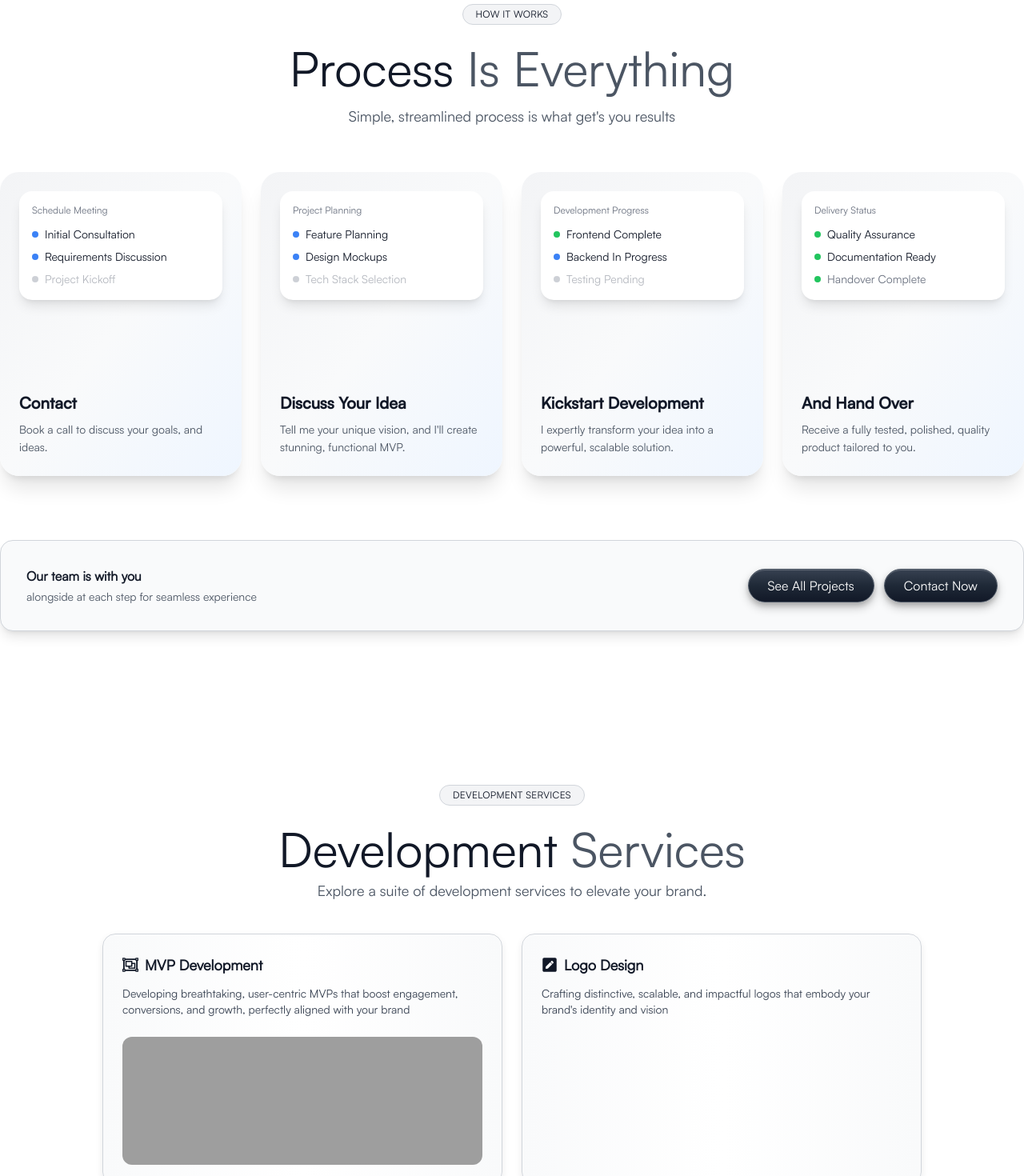
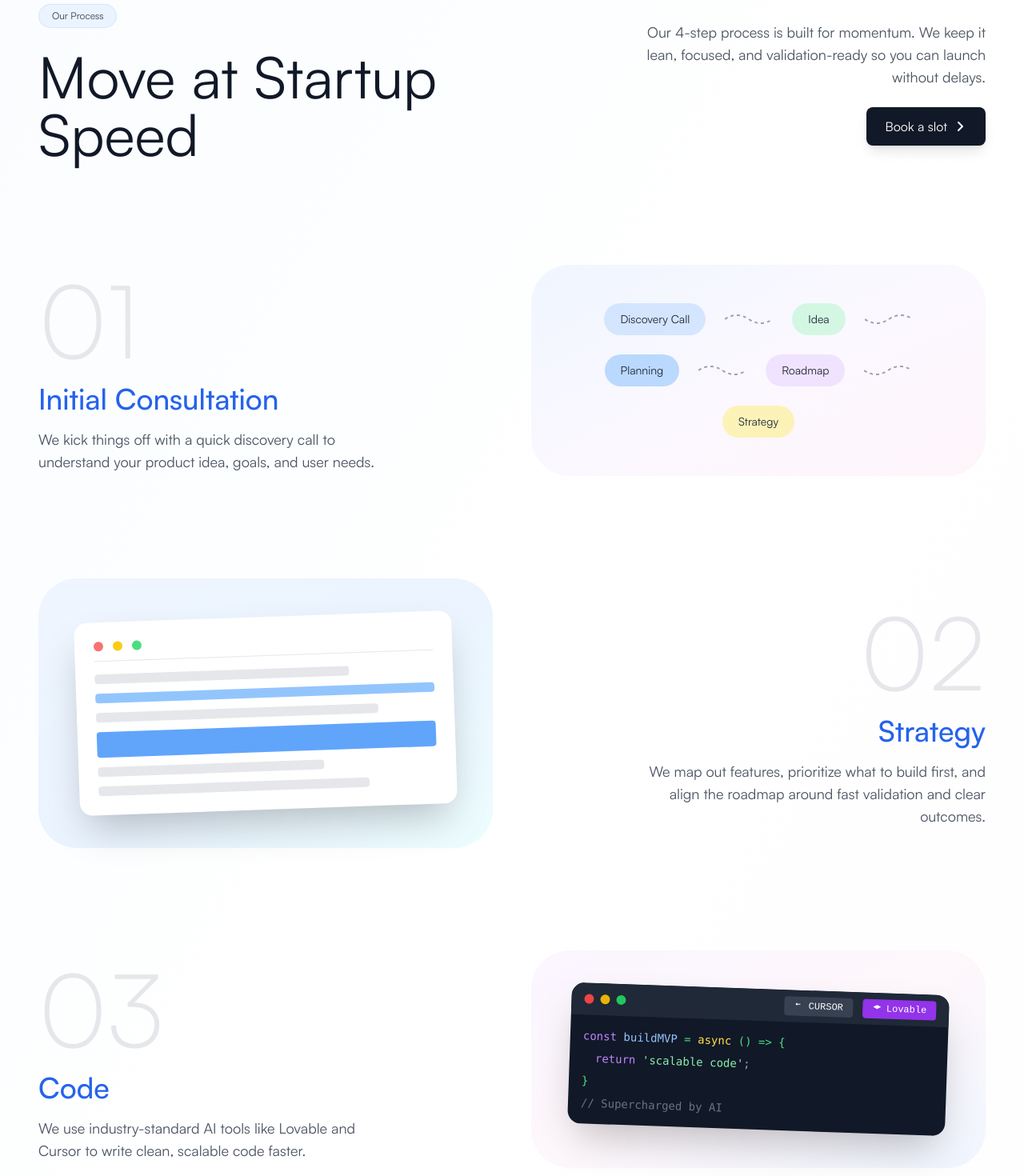
Before and after one commit to collabanubhav-pixel/mvpstudio, a Next.js app: page / in a window 1280 px wide. Shown: the part 1660-3130 px from the top of the page at 80% size. Built offline with nearby package versions, Linux system fonts and the light colour scheme; grey boxes are pictures that could not be loaded; what tailwindcss-intersect, tailwindcss-motion would draw is missing.

Commit message:
Updated ProcessSection.tsx

```diff
--- a/components/marketing/ProcessSection.tsx
+++ b/components/marketing/ProcessSection.tsx
@@ -1,157 +1,215 @@
-import Link from "next/link";
+"use client";
 
-const steps = [
-  {
-    title: 'Contact',
-    description: 'Book a call to discuss your goals, and ideas.',
-    mockup: (
-      <div className="w-full bg-white rounded-2xl p-4 shadow-lg">
-        <div className="text-xs text-gray-500 mb-3 font-medium" style={{ fontFamily: 'Satoshi-Regular, sans-serif' }}>Schedule Meeting</div>
-        <div className="space-y-2">
-          <div className="flex items-center gap-2">
-            <div className="w-2 h-2 rounded-full bg-blue-500"></div>
-            <div className="text-sm text-gray-900 font-medium" style={{ fontFamily: 'Satoshi-Regular, sans-serif' }}>Initial Consultation</div>
+export default function ProcessSection() {
+  return (
+    <section className="w-full py-24 px-6 md:px-12 bg-gradient-to-br from-blue-50/30 via-white to-purple-50/20">
+      <div className="w-full max-w-7xl mx-auto">
+        {/* Header Section */}
+        <div className="flex flex-col lg:flex-row items-start lg:items-center justify-between gap-8 mb-32">
+          <div className="flex-1">
+            <span className="inline-block mb-6 px-4 py-1.5 rounded-full bg-blue-100/50 border border-blue-200/50 text-xs text-gray-700 font-medium" style={{ fontFamily: 'Satoshi-Regular, sans-serif' }}>
+              Our Process
+            </span>
+            <h2 className="text-gray-900 text-5xl md:text-6xl lg:text-7xl font-normal leading-tight" style={{ fontFamily: 'Satoshi-Regular, sans-serif' }}>
+              Move at Startup<br />Speed
+            </h2>
           </div>
-          <div className="flex items-center gap-2">
-            <div className="w-2 h-2 rounded-full bg-blue-500"></div>
-            <div className="text-sm text-gray-900 font-medium" style={{ fontFamily: 'Satoshi-Regular, sans-serif' }}>Requirements Discussion</div>
+          <div className="flex-1 flex flex-col items-end gap-6">
+            <p className="text-gray-600 text-base md:text-lg text-right max-w-md leading-relaxed" style={{ fontFamily: 'Satoshi-Regular, sans-serif' }}>
+              Our 4-step process is built for momentum. We keep it lean, focused, and validation-ready so you can launch without delays.
+            </p>
+            <a
+              href="https://cal.com/mvpstudio.in/30min"
+              target="_blank"
+              rel="noopener noreferrer"
+              className="flex items-center gap-2 px-6 py-3 rounded-lg bg-gray-900 text-white font-medium text-base hover:bg-gray-800 transition-all duration-300 shadow-lg hover:shadow-xl"
+              style={{ fontFamily: 'Satoshi-Regular, sans-serif' }}
+            >
+              Book a slot
+              <svg width="16" height="16" viewBox="0 0 16 16" fill="none" xmlns="http://www.w3.org/2000/svg">
+                <path d="M6 3L11 8L6 13" stroke="currentColor" strokeWidth="2" strokeLinecap="round" strokeLinejoin="round"/>
+              </svg>
+            </a>
           </div>
-          <div className="flex items-center gap-2 opacity-50">
-            <div className="w-2 h-2 rounded-full bg-gray-400"></div>
-            <div className="text-sm text-gray-500" style={{ fontFamily: 'Satoshi-Regular, sans-serif' }}>Project Kickoff</div>
+        </div>
+
+        {/* Step 01 - Initial Consultation */}
+        <div className="flex flex-col lg:flex-row items-center gap-12 mb-32">
+          <div className="flex-1">
+            <div className="text-8xl md:text-9xl font-light text-gray-200 mb-4" style={{ fontFamily: 'Satoshi-Light, sans-serif' }}>01</div>
+            <h3 className="text-blue-600 text-3xl md:text-4xl font-medium mb-4" style={{ fontFamily: 'Satoshi-Medium, sans-serif' }}>
+              Initial Consultation
+            </h3>
+            <p className="text-gray-600 text-base md:text-lg leading-relaxed max-w-md" style={{ fontFamily: 'Satoshi-Regular, sans-serif' }}>
+              We kick things off with a quick discovery call to understand your product idea, goals, and user needs.
+            </p>
+          </div>
+          <div className="flex-1 w-full">
+            <div className="relative bg-gradient-to-br from-blue-100/40 via-purple-100/30 to-pink-100/40 rounded-[3rem] p-8 md:p-12">
+              <div className="flex flex-wrap items-center justify-center gap-4 md:gap-6">
+                <div className="px-5 py-2.5 rounded-full bg-blue-200/60 text-gray-800 text-sm font-medium" style={{ fontFamily: 'Satoshi-Regular, sans-serif' }}>
+                  Discovery Call
+                </div>
+                <svg width="60" height="40" viewBox="0 0 60 40" fill="none" className="hidden md:block">
+                  <path d="M 0 20 Q 15 10, 30 20 T 60 20" stroke="#9ca3af" strokeWidth="2" fill="none" strokeDasharray="4 4"/>
+                </svg>
+                <div className="px-5 py-2.5 rounded-full bg-green-200/60 text-gray-800 text-sm font-medium" style={{ fontFamily: 'Satoshi-Regular, sans-serif' }}>
+                  Idea
+                </div>
+                <svg width="60" height="40" viewBox="0 0 60 40" fill="none" className="hidden md:block">
+                  <path d="M 0 20 Q 15 30, 30 20 T 60 20" stroke="#9ca3af" strokeWidth="2" fill="none" strokeDasharray="4 4"/>
+                </svg>
+                <div className="px-5 py-2.5 rounded-full bg-blue-300/60 text-gray-800 text-sm font-medium" style={{ fontFamily: 'Satoshi-Regular, sans-serif' }}>
+                  Planning
+                </div>
+                <svg width="60" height="40" viewBox="0 0 60 40" fill="none" className="hidden md:block">
+                  <path d="M 0 20 Q 15 10, 30 20 T 60 20" stroke="#9ca3af" strokeWidth="2" fill="none" strokeDasharray="4 4"/>
+                </svg>
+                <div className="px-5 py-2.5 rounded-full bg-purple-200/60 text-gray-800 text-sm font-medium" style={{ fontFamily: 'Satoshi-Regular, sans-serif' }}>
+                  Roadmap
+                </div>
+                <svg width="60" height="40" viewBox="0 0 60 40" fill="none" className="hidden md:block">
+                  <path d="M 0 20 Q 15 30, 30 20 T 60 20" stroke="#9ca3af" strokeWidth="2" fill="none" strokeDasharray="4 4"/>
+                </svg>
+                <div className="px-5 py-2.5 rounded-full bg-yellow-200/60 text-gray-800 text-sm font-medium" style={{ fontFamily: 'Satoshi-Regular, sans-serif' }}>
+                  Strategy
                 </div>
               </div>
             </div>
-    ),
-  },
-  {
-    title: 'Discuss Your Idea',
-    description: "Tell me your unique vision, and I'll create stunning, functional MVP.",
-    mockup: (
-      <div className="w-full bg-white rounded-2xl p-4 shadow-lg">
-        <div className="text-xs text-gray-500 mb-3 font-medium" style={{ fontFamily: 'Satoshi-Regular, sans-serif' }}>Project Planning</div>
-        <div className="space-y-2">
-          <div className="flex items-center gap-2">
-            <div className="w-2 h-2 rounded-full bg-blue-500"></div>
-            <div className="text-sm text-gray-900 font-medium" style={{ fontFamily: 'Satoshi-Regular, sans-serif' }}>Feature Planning</div>
           </div>
-          <div className="flex items-center gap-2">
-            <div className="w-2 h-2 rounded-full bg-blue-500"></div>
-            <div className="text-sm text-gray-900 font-medium" style={{ fontFamily: 'Satoshi-Regular, sans-serif' }}>Design Mockups</div>
         </div>
-          <div className="flex items-center gap-2 opacity-50">
-            <div className="w-2 h-2 rounded-full bg-gray-400"></div>
-            <div className="text-sm text-gray-500" style={{ fontFamily: 'Satoshi-Regular, sans-serif' }}>Tech Stack Selection</div>
+
+        {/* Step 02 - Strategy */}
+        <div className="flex flex-col lg:flex-row-reverse items-center gap-12 mb-32">
+          <div className="flex-1 text-left lg:text-right">
+            <div className="text-8xl md:text-9xl font-light text-gray-200 mb-4" style={{ fontFamily: 'Satoshi-Light, sans-serif' }}>02</div>
+            <h3 className="text-blue-600 text-3xl md:text-4xl font-medium mb-4" style={{ fontFamily: 'Satoshi-Medium, sans-serif' }}>
+              Strategy
+            </h3>
+            <p className="text-gray-600 text-base md:text-lg leading-relaxed max-w-md ml-auto" style={{ fontFamily: 'Satoshi-Regular, sans-serif' }}>
+              We map out features, prioritize what to build first, and align the roadmap around fast validation and clear outcomes.
+            </p>
+          </div>
+          <div className="flex-1 w-full">
+            <div className="relative bg-gradient-to-br from-blue-100/40 via-blue-200/30 to-cyan-100/40 rounded-[3rem] p-8 md:p-12 perspective-1000">
+              <div className="bg-white rounded-2xl shadow-2xl p-6 transform rotate-[-2deg] hover:rotate-0 transition-transform duration-300">
+                <div className="space-y-4">
+                  <div className="flex items-center gap-3 pb-3 border-b border-gray-200">
+                    <div className="w-3 h-3 rounded-full bg-red-400"></div>
+                    <div className="w-3 h-3 rounded-full bg-yellow-400"></div>
+                    <div className="w-3 h-3 rounded-full bg-green-400"></div>
+                  </div>
+                  <div className="space-y-3">
+                    <div className="h-3 bg-gray-200 rounded w-3/4"></div>
+                    <div className="h-3 bg-blue-300 rounded w-full"></div>
+                    <div className="h-3 bg-gray-200 rounded w-5/6"></div>
+                    <div className="h-8 bg-blue-400 rounded w-full mt-4"></div>
+                    <div className="h-3 bg-gray-200 rounded w-2/3"></div>
+                    <div className="h-3 bg-gray-200 rounded w-4/5"></div>
                   </div>
                 </div>
               </div>
-    ),
-  },
-  {
-    title: 'Kickstart Development',
-    description: 'I expertly transform your idea into a powerful, scalable solution.',
-    mockup: (
-      <div className="w-full bg-white rounded-2xl p-4 shadow-lg">
-        <div className="text-xs text-gray-500 mb-3 font-medium" style={{ fontFamily: 'Satoshi-Regular, sans-serif' }}>Development Progress</div>
-        <div className="space-y-2">
-          <div className="flex items-center gap-2">
-            <div className="w-2 h-2 rounded-full bg-green-500"></div>
-            <div className="text-sm text-gray-900 font-medium" style={{ fontFamily: 'Satoshi-Regular, sans-serif' }}>Frontend Complete</div>
-          </div>
-          <div className="flex items-center gap-2">
-            <div className="w-2 h-2 rounded-full bg-blue-500"></div>
-            <div className="text-sm text-gray-900 font-medium" style={{ fontFamily: 'Satoshi-Regular, sans-serif' }}>Backend In Progress</div>
-          </div>
-          <div className="flex items-center gap-2 opacity-50">
-            <div className="w-2 h-2 rounded-full bg-gray-400"></div>
-            <div className="text-sm text-gray-500" style={{ fontFamily: 'Satoshi-Regular, sans-serif' }}>Testing Pending</div>
             </div>
           </div>
         </div>
-    ),
-  },
-  {
-    title: 'And Hand Over',
-    description: 'Receive a fully tested, polished, quality product tailored to you.',
-    mockup: (
-      <div className="w-full bg-white rounded-2xl p-4 shadow-lg">
-        <div className="text-xs text-gray-500 mb-3 font-medium" style={{ fontFamily: 'Satoshi-Regular, sans-serif' }}>Delivery Status</div>
-        <div className="space-y-2">
+
+        {/* Step 03 - Code */}
+        <div className="flex flex-col lg:flex-row items-center gap-12 mb-32">
+          <div className="flex-1">
+            <div className="text-8xl md:text-9xl font-light text-gray-200 mb-4" style={{ fontFamily: 'Satoshi-Light, sans-serif' }}>03</div>
+            <h3 className="text-blue-600 text-3xl md:text-4xl font-medium mb-4" style={{ fontFamily: 'Satoshi-Medium, sans-serif' }}>
+              Code
+            </h3>
+            <p className="text-gray-600 text-base md:text-lg leading-relaxed max-w-md" style={{ fontFamily: 'Satoshi-Regular, sans-serif' }}>
+              We use industry-standard AI tools like Lovable and Cursor to write clean, scalable code faster.
+            </p>
+          </div>
+          <div className="flex-1 w-full">
+            <div className="relative bg-gradient-to-br from-purple-100/40 via-pink-100/30 to-blue-100/40 rounded-[3rem] p-8 md:p-12">
+              <div className="bg-gray-900 rounded-2xl shadow-2xl overflow-hidden transform rotate-[2deg] hover:rotate-0 transition-transform duration-300">
+                <div className="bg-gray-800 px-4 py-2 flex items-center justify-between">
                   <div className="flex items-center gap-2">
-            <div className="w-2 h-2 rounded-full bg-green-500"></div>
-            <div className="text-sm text-gray-900 font-medium" style={{ fontFamily: 'Satoshi-Regular, sans-serif' }}>Quality Assurance</div>
+                    <div className="w-3 h-3 rounded-full bg-red-500"></div>
+                    <div className="w-3 h-3 rounded-full bg-yellow-500"></div>
+                    <div className="w-3 h-3 rounded-full bg-green-500"></div>
                   </div>
-          <div className="flex items-center gap-2">
-            <div className="w-2 h-2 rounded-full bg-green-500"></div>
-            <div className="text-sm text-gray-900 font-medium" style={{ fontFamily: 'Satoshi-Regular, sans-serif' }}>Documentation Ready</div>
+                  <div className="flex items-center gap-3">
+                    <div className="px-3 py-1 rounded bg-gray-700 text-white text-xs font-medium flex items-center gap-1.5" style={{ fontFamily: 'monospace' }}>
+                      <svg width="12" height="12" viewBox="0 0 24 24" fill="currentColor">
+                        <path d="M8 3L4 7L8 11V8H16V6H8V3Z"/>
+                      </svg>
+                      CURSOR
                     </div>
-          <div className="flex items-center gap-2">
-            <div className="w-2 h-2 rounded-full bg-green-500"></div>
-            <div className="text-sm text-gray-500" style={{ fontFamily: 'Satoshi-Regular, sans-serif' }}>Handover Complete</div>
+                    <div className="px-3 py-1 rounded bg-purple-600 text-white text-xs font-medium flex items-center gap-1.5" style={{ fontFamily: 'monospace' }}>
+                      <svg width="12" height="12" viewBox="0 0 24 24" fill="currentColor">
+                        <path d="M12 2L2 7L12 12L22 7L12 2Z"/>
+                      </svg>
+                      Lovable
                     </div>
                   </div>
                 </div>
-    ),
-  },
-];
-
-export default function ProcessSection() {
-  return (
-    <section className="w-full py-24 px-3 md:px-0 bg-transparent">
-      <div className="w-full max-w-7xl mx-auto flex flex-col items-center">
-        {/* Badge */}
-        <span className="inline-block mb-6 px-4 py-1 rounded-full bg-gray-100 border border-gray-300 text-xs text-gray-900 font-normal tracking-wide uppercase" style={{ fontFamily: 'Satoshi-Regular, sans-serif' }}>
-          How it works
-        </span>
-        {/* Heading */}
-        <h2 className="text-gray-900 text-4xl md:text-6xl font-normal text-center mb-4" style={{ fontFamily: 'Satoshi-Regular, sans-serif' }}>
-          <span className="text-gray-900">Process</span> <span className="text-gray-600">Is Everything</span>
-        </h2>
-        {/* Subtitle */}
-        <p className="text-gray-600 text-base md:text-lg text-center max-w-2xl mb-14" style={{ fontFamily: 'Satoshi-Regular, sans-serif' }}>
-          Simple, streamlined process is what get's you results
-        </p>
-        {/* Steps Grid */}
-        <div className="w-full grid grid-cols-1 md:grid-cols-2 lg:grid-cols-4 gap-6 mb-12">
-          {steps.map((step, idx) => (
-            <div
-              key={idx}
-              className="relative rounded-3xl p-6 flex flex-col min-h-[380px] bg-gradient-to-br from-gray-100 via-gray-50 to-blue-50 shadow-xl"
-            >
-              {/* Mockup Preview */}
-              <div className="mb-6 transform hover:scale-[1.02] transition-transform duration-300">
-                {step.mockup}
+                <div className="p-4 font-mono text-sm space-y-2">
+                  <div className="text-green-400">
+                    <span className="text-purple-400">const</span> <span className="text-blue-300">buildMVP</span> = <span className="text-yellow-300">async</span> () {'=>'} {'{'}
+                  </div>
+                  <div className="text-gray-400 pl-4">
+                    <span className="text-purple-400">return</span> <span className="text-green-300">'scalable code'</span>;
+                  </div>
+                  <div className="text-green-400">{'}'}</div>
+                  <div className="text-gray-500">{'// Supercharged by AI'}</div>
+                </div>
+              </div>
+            </div>
+          </div>
         </div>
 
-              {/* Content */}
-              <div className="mt-auto">
-                <h3 className="text-gray-900 text-xl font-bold mb-2" style={{ fontFamily: 'Satoshi-Medium, sans-serif' }}>
-                  {step.title}
+        {/* Step 04 - Launch */}
+        <div className="flex flex-col lg:flex-row-reverse items-center gap-12">
+          <div className="flex-1 text-left lg:text-right">
+            <div className="text-8xl md:text-9xl font-light text-gray-200 mb-4" style={{ fontFamily: 'Satoshi-Light, sans-serif' }}>04</div>
+            <h3 className="text-blue-600 text-3xl md:text-4xl font-medium mb-4" style={{ fontFamily: 'Satoshi-Medium, sans-serif' }}>
+              Launch
             </h3>
-                <p className="text-gray-600 text-sm leading-relaxed" style={{ fontFamily: 'Satoshi-Regular, sans-serif' }}>
-                  {step.description}
+            <p className="text-gray-600 text-base md:text-lg leading-relaxed max-w-md ml-auto" style={{ fontFamily: 'Satoshi-Regular, sans-serif' }}>
+              Once launched, your product is ready to test with users, pitch to investors, or go to market — with support from our team along the way.
             </p>
           </div>
+          <div className="flex-1 w-full">
+            <div className="relative bg-gradient-to-br from-blue-100/40 via-cyan-100/30 to-blue-200/40 rounded-[3rem] p-8 md:p-12">
+              <div className="space-y-6">
+                <div className="bg-white/80 backdrop-blur-sm rounded-2xl shadow-lg p-4 transform hover:scale-105 transition-transform duration-300">
+                  <div className="text-xs text-gray-500 mb-2 font-medium uppercase" style={{ fontFamily: 'Satoshi-Regular, sans-serif' }}>
+                    MVP IN 21 DAYS
                   </div>
-          ))}
+                  <div className="flex items-center gap-2">
+                    <div className="w-full bg-gray-200 rounded-full h-2">
+                      <div className="bg-blue-500 h-2 rounded-full" style={{ width: '85%' }}></div>
                     </div>
-        {/* Callout Card */}
-        <div className="w-full flex flex-col md:flex-row items-center justify-between gap-4 bg-gray-50 rounded-2xl shadow-lg p-6 md:p-8 mt-8 border border-gray-300">
-          <div className="flex flex-col items-start">
-            <span className="flex items-center text-gray-900 text-base font-bold mb-1" style={{ fontFamily: 'Satoshi-Regular, sans-serif' }}>
-              Our team is with you
-            </span>
-            <span className="text-gray-600 text-sm" style={{ fontFamily: 'Satoshi-Regular, sans-serif' }}>
-              alongside at each step for seamless experience
-            </span>
+                    <span className="text-sm font-bold text-gray-700">85%</span>
                   </div>
-          <div className="flex flex-row items-center gap-3 mt-4 md:mt-0">
-            <Link href="/work" className="px-6 py-2 rounded-full text-white font-normal text-base transition-all duration-300 bg-gradient-to-b from-gray-700 via-gray-800 to-gray-900 border border-gray-600 backdrop-blur-sm shadow-[inset_0_1px_0_rgba(255,255,255,0.2),0_6px_12px_rgba(0,0,0,0.25),0_3px_6px_rgba(0,0,0,0.15)] hover:shadow-[inset_0_1px_0_rgba(255,255,255,0.25),0_8px_16px_rgba(0,0,0,0.3),0_4px_8px_rgba(0,0,0,0.2)] hover:-translate-y-1 active:translate-y-0 active:shadow-[inset_0_2px_4px_rgba(0,0,0,0.3),0_2px_4px_rgba(0,0,0,0.15)]" style={{ fontFamily: 'Satoshi-Regular, sans-serif' }}>
-              See All Projects
-            </Link>
-            <a href="https://cal.com/mvpstudio.in/30min" target="_blank" rel="noopener noreferrer" className="px-6 py-2 rounded-full text-white font-normal text-base transition-all duration-300 bg-gradient-to-b from-gray-700 via-gray-800 to-gray-900 border border-gray-600 backdrop-blur-sm shadow-[inset_0_1px_0_rgba(255,255,255,0.2),0_6px_12px_rgba(0,0,0,0.25),0_3px_6px_rgba(0,0,0,0.15)] hover:shadow-[inset_0_1px_0_rgba(255,255,255,0.25),0_8px_16px_rgba(0,0,0,0.3),0_4px_8px_rgba(0,0,0,0.2)] hover:-translate-y-1 active:translate-y-0 active:shadow-[inset_0_2px_4px_rgba(0,0,0,0.3),0_2px_4px_rgba(0,0,0,0.15)]" style={{ fontFamily: 'Satoshi-Regular, sans-serif' }}>
-              Contact Now
-            </a>
+                </div>
+                <div className="flex items-center justify-between gap-4">
+                  <div className="bg-white/80 backdrop-blur-sm rounded-xl shadow-lg px-4 py-3 flex-1 transform hover:scale-105 transition-transform duration-300">
+                    <div className="text-xs text-gray-500 uppercase mb-1 font-medium" style={{ fontFamily: 'Satoshi-Regular, sans-serif' }}>
+                      AI LEAD DEVELOPMENT
+                    </div>
+                  </div>
+                  <div className="bg-white/80 backdrop-blur-sm rounded-xl shadow-lg px-4 py-3 flex-1 transform hover:scale-105 transition-transform duration-300">
+                    <div className="text-xs text-gray-500 uppercase mb-1 font-medium" style={{ fontFamily: 'Satoshi-Regular, sans-serif' }}>
+                      SPEED TO MARKET
+                    </div>
+                  </div>
+                </div>
+                <div className="bg-white/80 backdrop-blur-sm rounded-2xl shadow-lg p-4 flex items-center justify-center gap-3 transform hover:scale-105 transition-transform duration-300">
+                  <div className="w-12 h-12 bg-gradient-to-br from-blue-500 to-purple-500 rounded-lg flex items-center justify-center">
+                    <svg width="24" height="24" viewBox="0 0 24 24" fill="none" stroke="white" strokeWidth="2" strokeLinecap="round" strokeLinejoin="round">
+                      <path d="M5 12h14M12 5l7 7-7 7"/>
+                    </svg>
+                  </div>
+                  <span className="text-sm font-bold text-gray-700" style={{ fontFamily: 'Satoshi-Medium, sans-serif' }}>Ready to Launch</span>
+                </div>
+              </div>
+            </div>
           </div>
         </div>
       </div>
```
Lines whose indentation alone changed are shown as unchanged.
